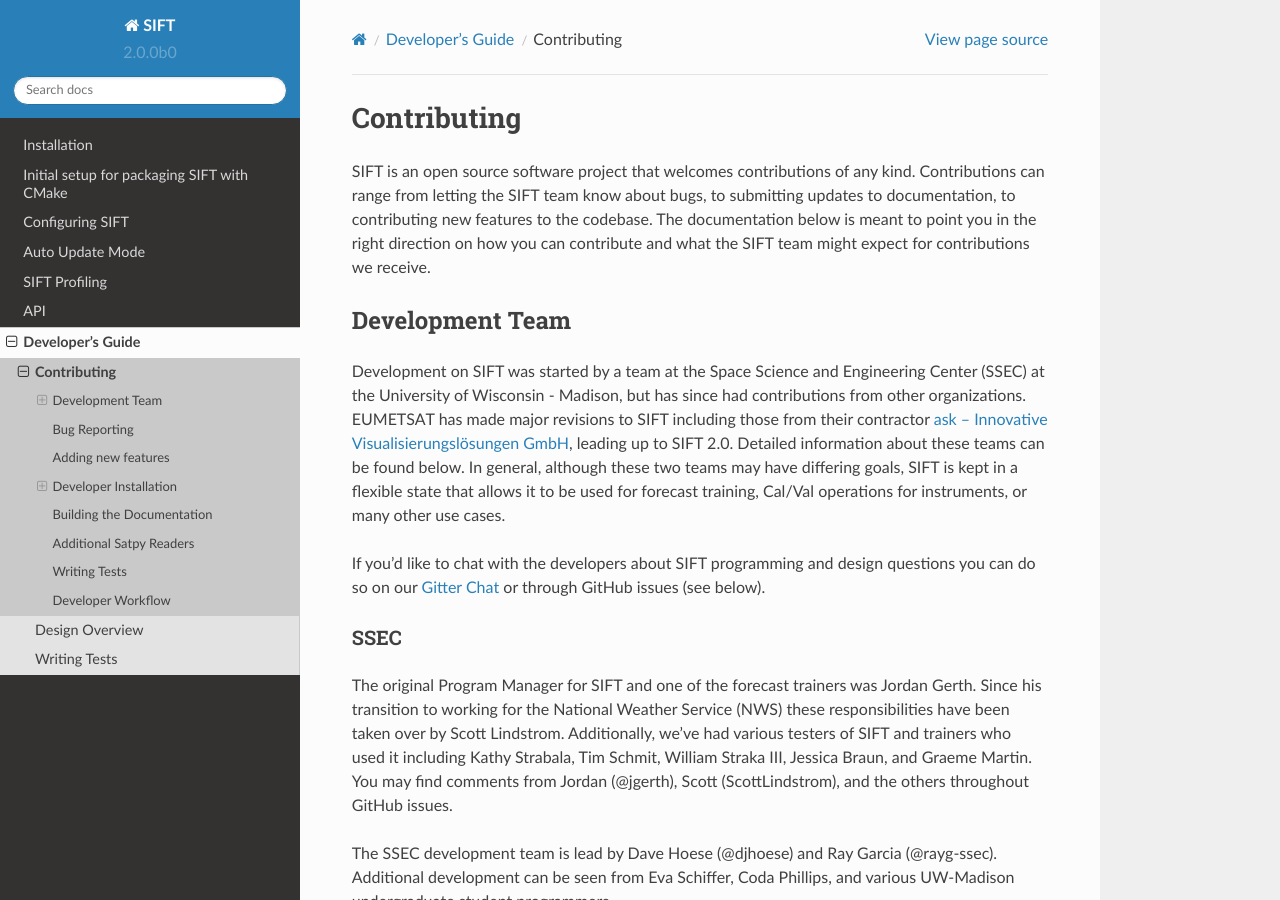
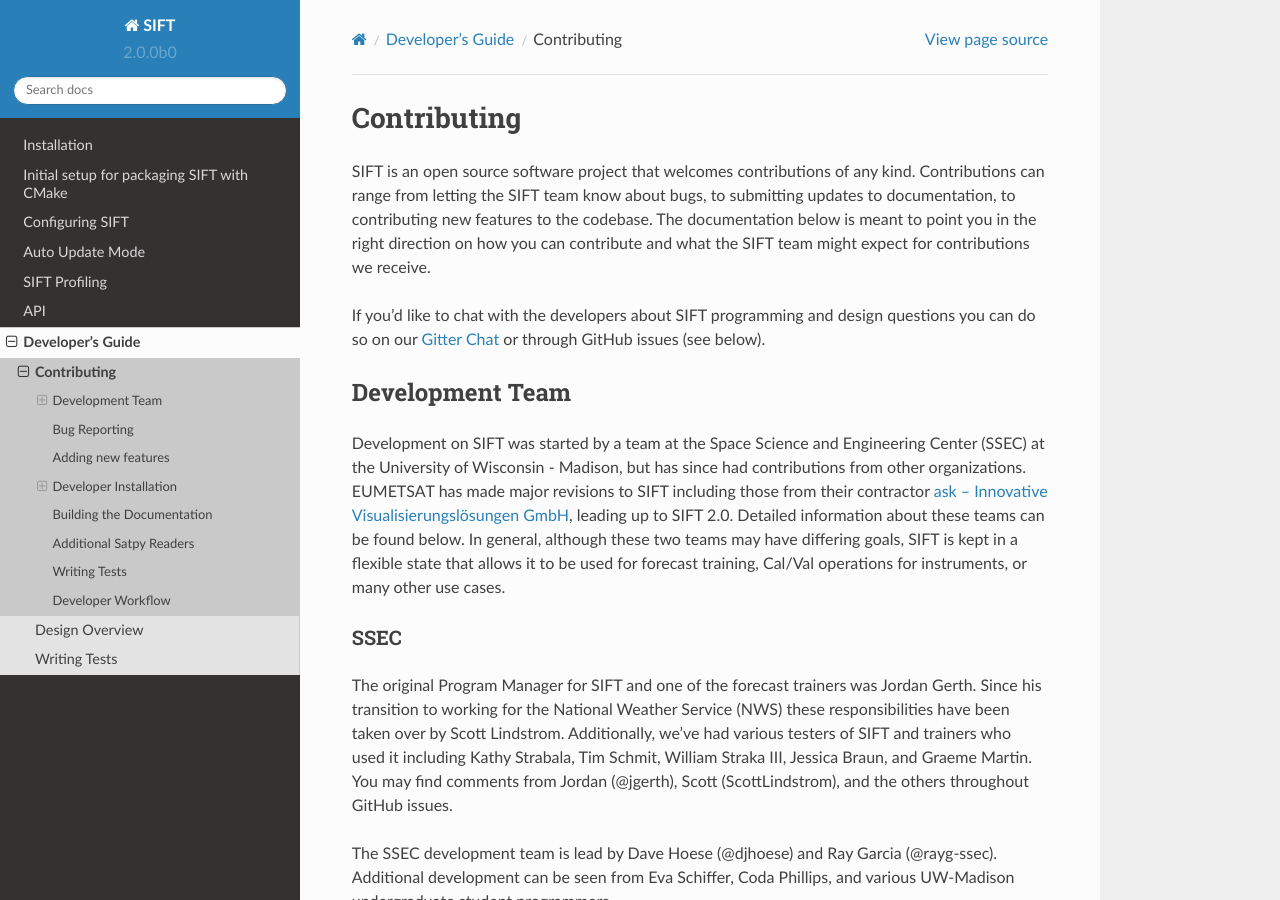
Before and after one commit to ssec/sift, a Sphinx documentation site: the page built from doc/source/dev_guide/contributing.rst, in a window 1280 px wide and 900 px high. Built offline with Sphinx 7.4.7 and the Read the Docs theme 2.0.0, drawn with Linux system fonts in a browser that asks for light colours; part of the change alters nothing that is shown.

```diff
--- a/doc/source/dev_guide/contributing.rst
+++ b/doc/source/dev_guide/contributing.rst
@@ -7,6 +7,10 @@ submitting updates to documentation, to contributing new features to the
 codebase. The documentation below is meant to point you in the right direction
 on how you can contribute and what the SIFT team might expect for contributions
 we receive.
+
+If you'd like to chat with the developers about SIFT programming and design
+questions you can do so on our `Gitter Chat <https://gitter.im/ssec/sift>`_ or
+through GitHub issues (see below).
 
 Development Team
 ----------------
@@ -20,9 +24,6 @@ although these two teams may have differing goals, SIFT is kept in a flexible
 state that allows it to be used for forecast training, Cal/Val operations for
 instruments, or many other use cases.
 
-If you'd like to chat with the developers about SIFT programming and design
-questions you can do so on our `Gitter Chat <https://gitter.im/ssec/sift>`_ or
-through GitHub issues (see below).
 
 SSEC
 ^^^^
```
